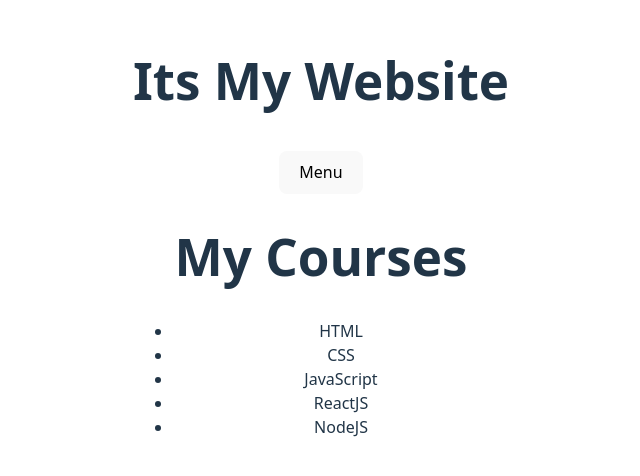
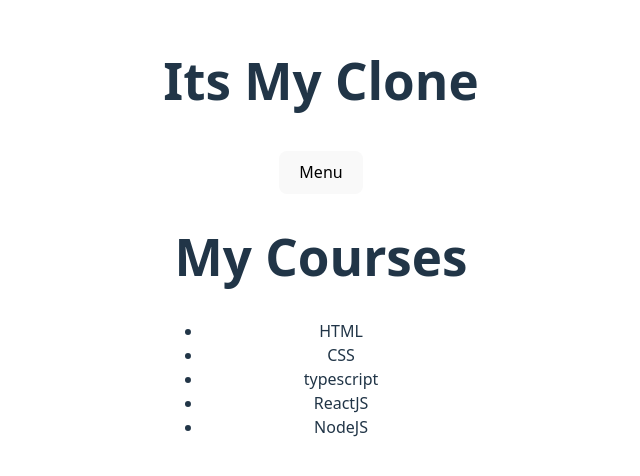
Before and after one commit to Nivash-E/React_Projects, a React (Vite) app in the folder vite-project/: page / in a window 1280 px wide. Shown: the part 168-644 px from the top of the page, without its empty margins (319-959 px from the left). Built offline with nearby package versions, Linux system fonts and the light colour scheme.

Commit message:
two files change

```diff
--- a/vite-project/src/assets/Course.jsx
+++ b/vite-project/src/assets/Course.jsx
@@ -5,7 +5,7 @@ function Course(){
             <ul>
                 <li>HTML</li>
                 <li>CSS</li>
-                <li>JavaScript</li>
+                <li>typescript</li>
                 <li>ReactJS</li>
                 <li>NodeJS</li>
 
--- a/vite-project/src/assets/Navbar.jsx
+++ b/vite-project/src/assets/Navbar.jsx
@@ -1,7 +1,7 @@
 function Nav(){
     return(
         <nav>
-            <h1>Its My Website</h1>
+            <h1>Its My Clone</h1>
             <button>Menu</button>
         </nav>
     )
```
